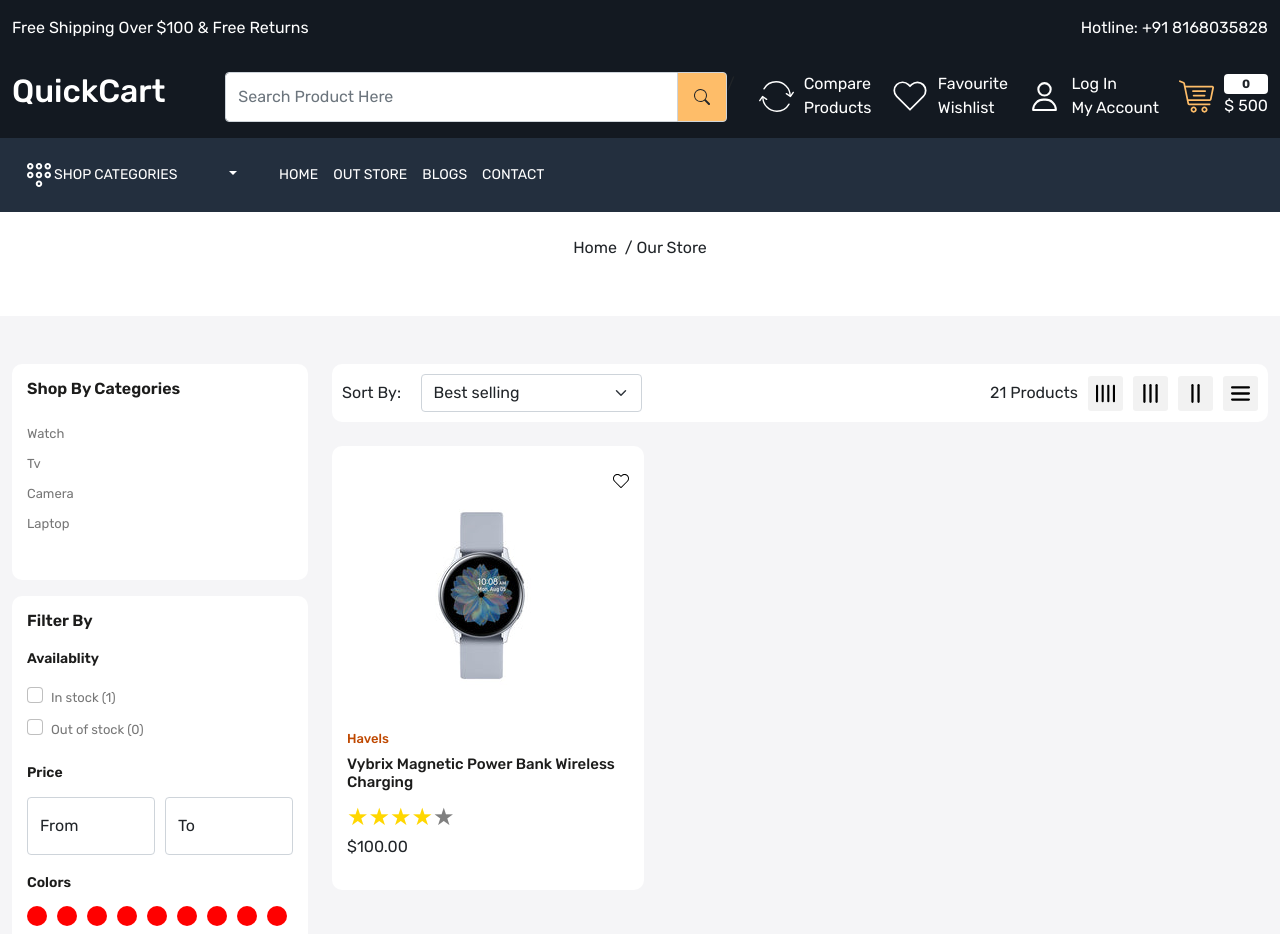
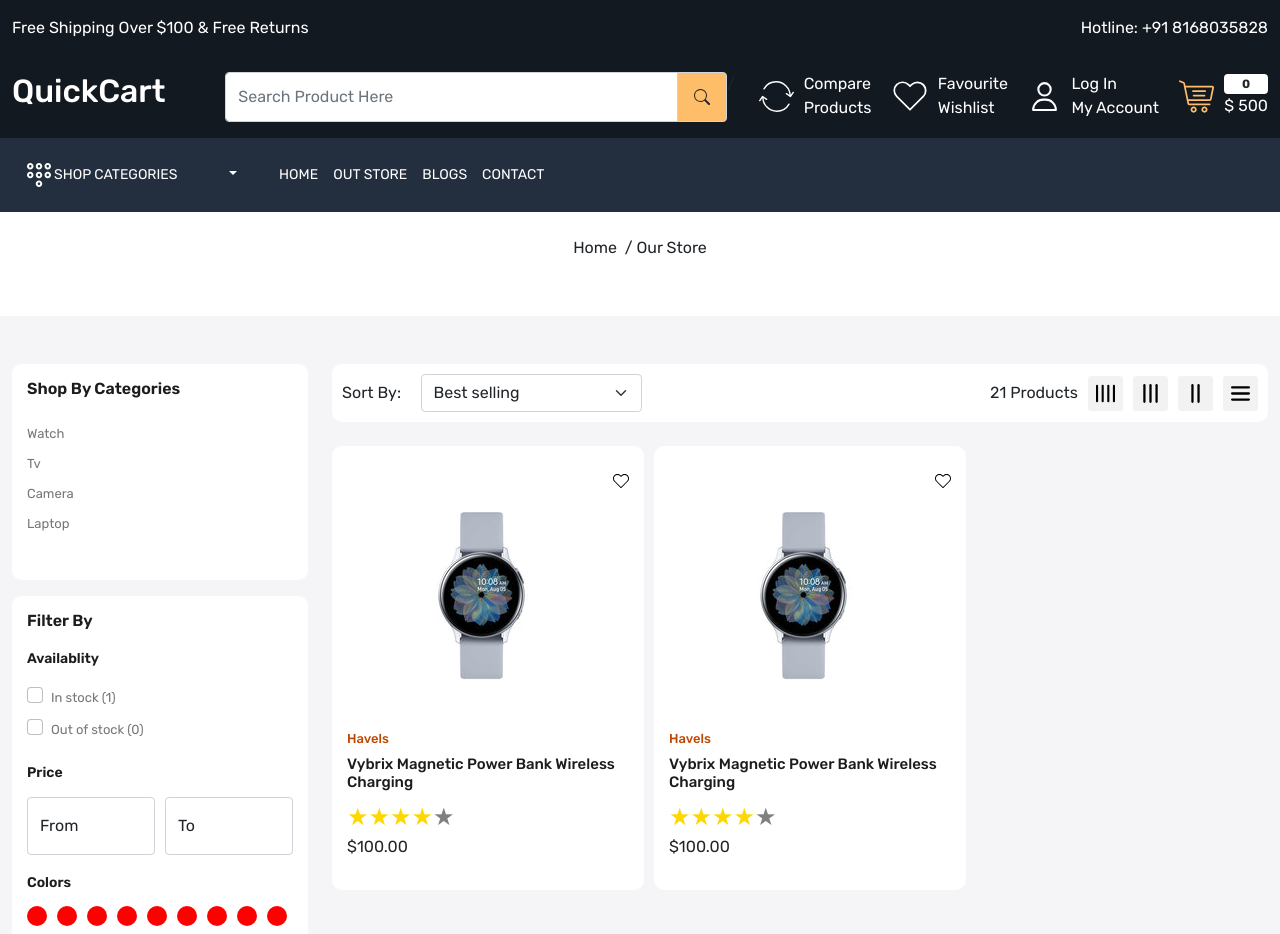
Before and after one commit to dahiyakapil/Ecommerce-QUICK-CART-Frontend, a React (Create React App) app in the folder frontend/: page /store in a window 1280 px wide. Shown: the top 934 px of the page. Built offline with nearby package versions, Linux system fonts and the light colour scheme.

Commit message:
dynamic product grid using gr images

```diff
--- a/frontend/src/components/ProductCard.js
+++ b/frontend/src/components/ProductCard.js
@@ -14,6 +14,42 @@ const ProductCard = (props) => {
   const {grid} =props;
   let location = useLocation();
   return (
+
+    <>
+     <div className={`${location.pathname == "/store" ? `col-${grid}` : "col-3"}`}>
+      <div className="product-card position-relative">
+        <div className="wishlist-icon position-absolute">
+            <Link><img src={wishlist} alt="" /></Link>
+        </div>
+        <div className="product-image">
+          <img src={watch} alt="product image"  className="img-fluid"/>
+          <img src={watch2} alt="product image" className="img-fluid"/>
+
+          </div>
+          <div className="product-details">
+            <h6 className="brand">Havels</h6>
+            <h5 className="product-title">
+              Vybrix Magnetic Power Bank Wireless Charging
+            </h5>
+            <ReactStars
+              count={5}
+              size={24}
+              value={4}
+              edit={false}
+              activeColor="#ffd700"
+            />
+            <p className="price">$100.00</p>
+          </div>
+            <div className="action-bar position-absolute">
+                <div className="d-flex flex-column gap-15">
+                    <Link><img src={prodcompare} alt="prod compare" /></Link>
+                    <Link><img src={view} alt="view" /></Link>
+                    <Link><img src={addCart} alt="add to cart" /></Link>
+                </div>
+            </div>
+      </div>
+    </div>
+
     <div className={`${location.pathname == "/store" ? `col-${grid}` : "col-3"}`}>
       <div className="product-card position-relative">
         <div className="wishlist-icon position-absolute">
@@ -47,6 +83,9 @@ const ProductCard = (props) => {
             </div>
       </div>
     </div>
+    </>
+
+
   );
 };
 
--- a/frontend/src/pages/OurStore.js
+++ b/frontend/src/pages/OurStore.js
@@ -223,14 +223,14 @@ const OurStore = () => {
                     </select>
                   </div>
                   <div className="d-flex align-items-center gap-10">
-                    <p className="totalproducts mb-0">21 Products</p>
-                    <div className="grid d-flex gap-10 align-items-center">
+                  <p className="totalProducts mb-0">21 Products</p>
+                  <div className="d-flex gap-10 align-items-center grid">
                     <img
                       onClick={() => {
                         setGrid(3);
                       }}
                       src={gr4}
-                        className="d-block img-fluid "
+                      className="d-block img-fluid"
                       alt="grid"
                     />
                     <img
@@ -238,7 +238,7 @@ const OurStore = () => {
                         setGrid(4);
                       }}
                       src={gr3}
-                        className="d-block img-fluid "
+                      className="d-block img-fluid"
                       alt="grid"
                     />
                     <img
@@ -246,16 +246,16 @@ const OurStore = () => {
                         setGrid(6);
                       }}
                       src={gr2}
-                        className="d-block img-fluid "
+                      className="d-block img-fluid"
                       alt="grid"
                     />
 
                     <img
                       onClick={() => {
-                          setGrid(2);
+                        setGrid(12);
                       }}
                       src={gr}
-                        className="d-block img-fluid "
+                      className="d-block img-fluid"
                       alt="grid"
                     />
                     </div>
@@ -263,7 +263,9 @@ const OurStore = () => {
                 </div>
               </div>
               <div className="products-list pb-5">
+              <div className="d-flex gap-10 flex-wrap">
                 <ProductCard grid={grid} />
+                </div>
               </div>
             </div>
           </div>
```
Lines whose indentation alone changed are shown as unchanged.
